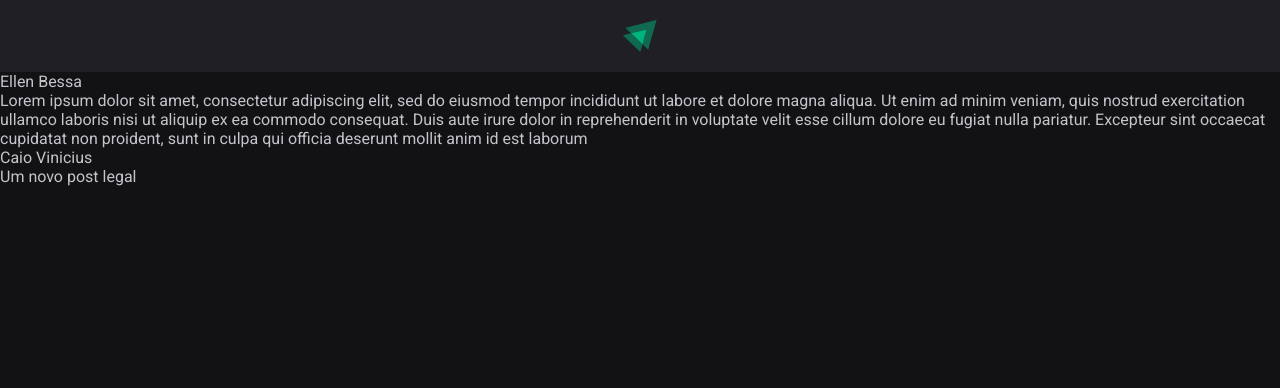
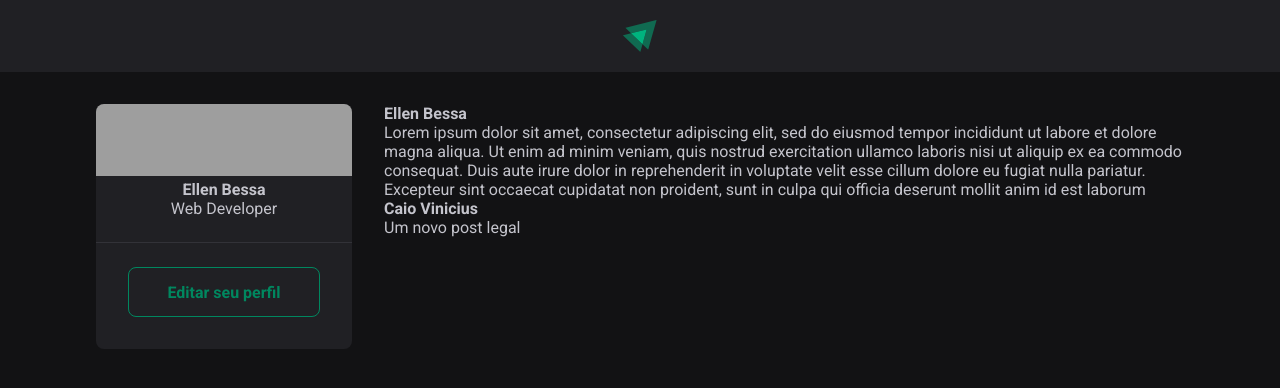
Before and after one commit to EllenBessa/iginite-feed, a React (Vite) app: page / in a window 1280 px wide. Shown: the top 388 px of the page. Built offline with nearby package versions, Linux system fonts and the light colour scheme; grey boxes are pictures that could not be loaded.

Commit message:
feat: :lipstick: Estrutura da aplicação - Componente: Sidebar

```diff
--- a/src/App.jsx
+++ b/src/App.jsx
@@ -1,5 +1,8 @@
 import { Header } from "./components/Header";
 import { Post } from "./Post";
+import { Sidebar } from "./components/Sidebar";
+
+import styles from "./App.module.css";
 
 import "./global.css";
 
@@ -8,13 +11,17 @@ export function App() {
     <div>
       <Header />
 
-      <Post
-        author="Ellen Bessa"
-        content="Lorem ipsum dolor sit amet, consectetur adipiscing elit, sed do eiusmod tempor incididunt ut labore et dolore magna aliqua. Ut enim ad minim veniam, quis nostrud exercitation ullamco laboris nisi ut aliquip ex ea commodo consequat. Duis aute irure dolor in reprehenderit in voluptate velit esse cillum dolore eu fugiat nulla pariatur. Excepteur sint occaecat cupidatat non proident, sunt in culpa qui officia deserunt mollit anim id est laborum"
-      />
-      <Post author="Caio Vinicius" content="Um novo post legal" />
-      <Post />
-      <Post />
+      <div className={styles.wrapper}>
+        <Sidebar />
+
+        <main>
+          <Post
+            author="Ellen Bessa"
+            content="Lorem ipsum dolor sit amet, consectetur adipiscing elit, sed do eiusmod tempor incididunt ut labore et dolore magna aliqua. Ut enim ad minim veniam, quis nostrud exercitation ullamco laboris nisi ut aliquip ex ea commodo consequat. Duis aute irure dolor in reprehenderit in voluptate velit esse cillum dolore eu fugiat nulla pariatur. Excepteur sint occaecat cupidatat non proident, sunt in culpa qui officia deserunt mollit anim id est laborum"
+          />
+          <Post author="Caio Vinicius" content="Um novo post legal" />
+        </main>
+      </div>
     </div>
   );
 }
--- /dev/null
+++ b/src/App.module.css
@@ -0,0 +1,10 @@
+.wrapper {
+  max-width: 70rem;
+  margin: 2rem auto;
+  padding: 0 1rem;
+
+  display: grid;
+  grid-template-columns: 256px 1fr;
+  align-items: flex-start;
+  gap: 2rem;
+}
--- a/src/Post.jsx
+++ b/src/Post.jsx
@@ -1,7 +1,7 @@
 export function Post(props) {
   return (
     <div>
-      <strog>{props.author}</strog>
+      <strong>{props.author}</strong>
       <p>{props.content}</p>
     </div>
   );
--- /dev/null
+++ b/src/components/Sidebar.jsx
@@ -0,0 +1,22 @@
+import styles from "./Sidebar.module.css";
+
+export function Sidebar() {
+  return (
+    <aside className={styles.sidebar}>
+      <img
+        className={styles.cover}
+        src="https://images.unsplash.com/photo-1605379399642-870262d3d051?ixlib=rb-4.0.3&ixid=MnwxMjA3fDB8MHxwaG90by1wYWdlfHx8fGVufDB8fHx8&auto=format&fit=crop&w=500&q=50"
+        alt=""
+      />
+
+      <div className={styles.profile}>
+        <strong>Ellen Bessa</strong>
+        <span>Web Developer</span>
+      </div>
+
+      <footer>
+        <a href="#">Editar seu perfil</a>
+      </footer>
+    </aside>
+  );
+}
--- /dev/null
+++ b/src/components/Sidebar.module.css
@@ -0,0 +1,40 @@
+.sidebar {
+  background: var(--gray-800);
+  border-radius: 8px;
+  overflow: hidden;
+}
+
+.cover {
+  width: 100%;
+  height: 72px;
+  object-fit: cover;
+}
+
+.profile {
+  display: flex;
+  flex-direction: column;
+  align-items: center;
+}
+
+.sidebar footer {
+  border-top: 1px solid var(--gray-600);
+  margin-top: 1.5rem;
+  padding: 1.5rem 2rem 2rem;
+}
+
+.sidebar footer a {
+  height: 50px;
+  padding: 0 1.5rem;
+
+  background: transparent;
+  font-weight: 700;
+  text-decoration: none;
+  color: var(--green-500);
+  border: 1px solid var(--green-500);
+  border-radius: 8px;
+  display: block;
+
+  display: flex;
+  align-items: center;
+  justify-content: center;
+}
```
